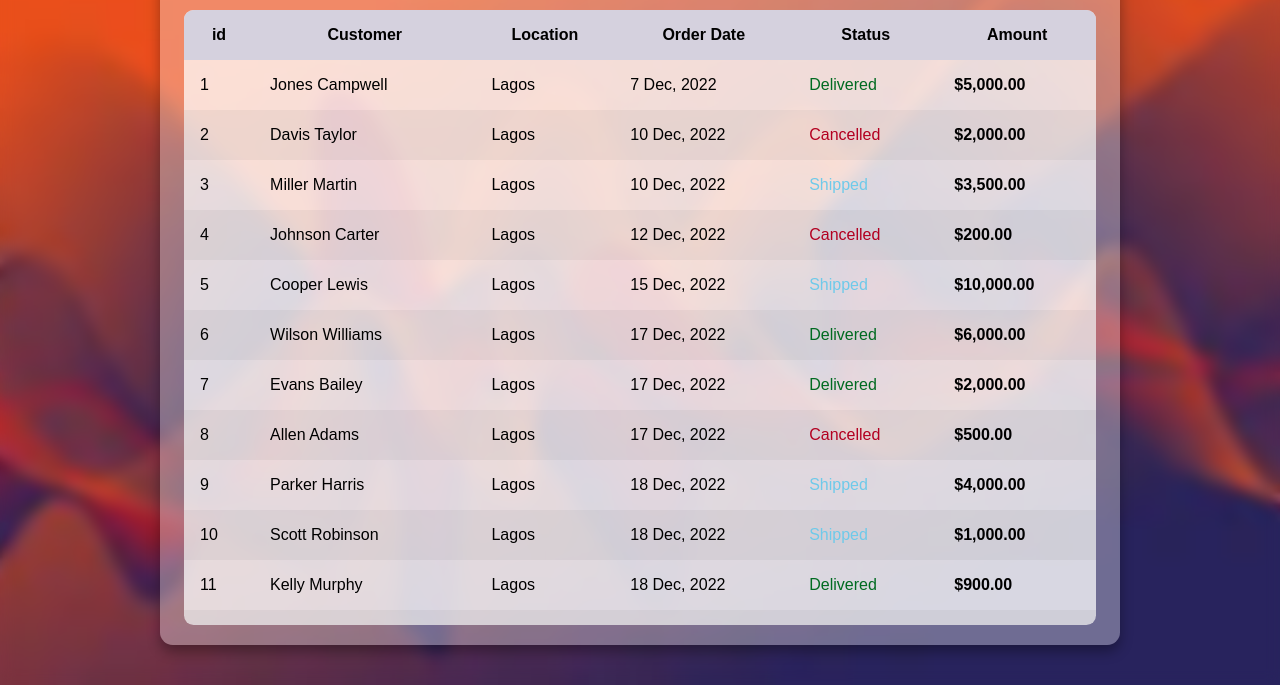
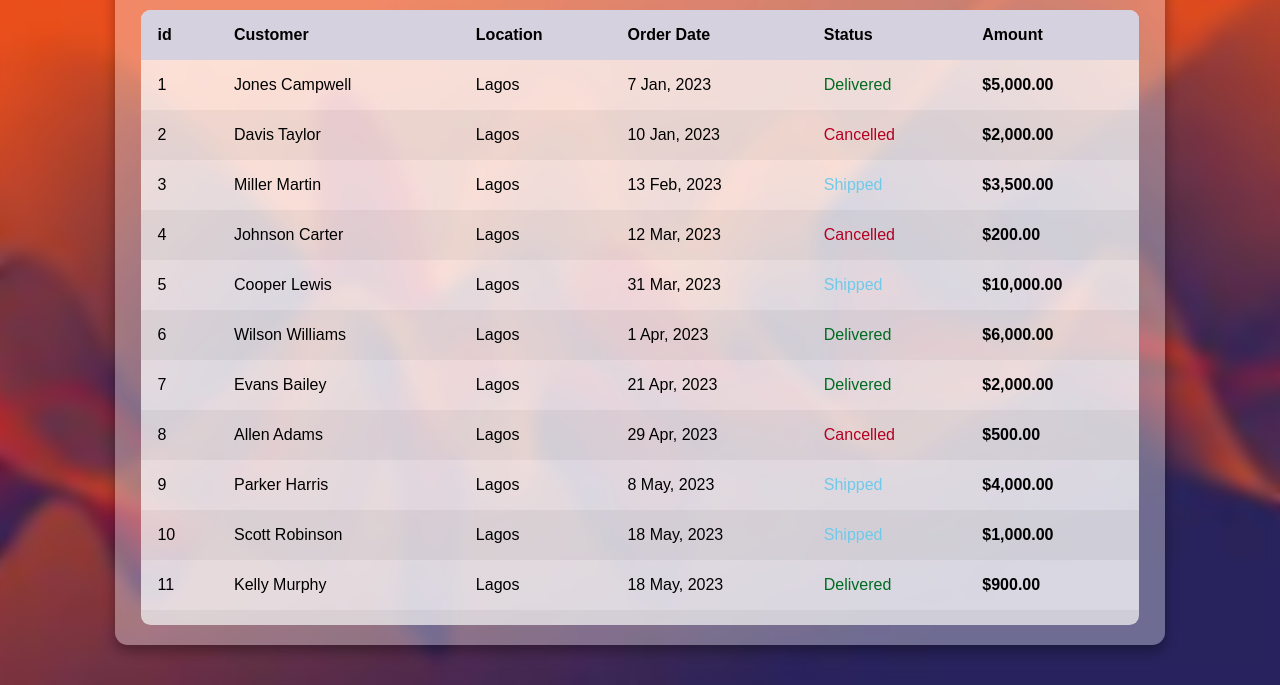
Before and after one commit to nazzy-tech/Responsive-HTML-with-pure-CSS, a plain HTML site: page index.html in a window 1280 px wide. Shown: the part 115-800 px from the top of the page. Drawn offline with Linux system fonts and the light colour scheme.

Commit message:
Add files via upload

```diff
--- a/index.html
+++ b/index.html
@@ -29,7 +29,7 @@
                         <td>1</td>
                         <td>Jones Campwell</td>
                         <td>Lagos</td>
-                        <td>7 Dec, 2022 </td>
+                        <td>7 Jan, 2023 </td>
                         <td class="status delivered">Delivered</td>
                         <td><strong>$5,000.00</strong></td>
                     </tr>
@@ -37,7 +37,7 @@
                         <td>2</td>
                         <td>Davis Taylor</td>
                         <td>Lagos</td>
-                        <td>10 Dec, 2022 </td>
+                        <td>10 Jan, 2023 </td>
                         <td class="status cancelled">Cancelled</td>
                         <td><strong>$2,000.00</strong></td>
                     </tr>
@@ -45,7 +45,7 @@
                         <td>3</td>
                         <td>Miller Martin</td>
                         <td>Lagos</td>
-                        <td>10 Dec, 2022 </td>
+                        <td>13 Feb, 2023 </td>
                         <td class="status shipped">Shipped</td>
                         <td><strong>$3,500.00</strong></td>
                     </tr>
@@ -53,7 +53,7 @@
                         <td>4</td>
                         <td>Johnson Carter</td>
                         <td>Lagos</td>
-                        <td>12 Dec, 2022 </td>
+                        <td>12 Mar, 2023 </td>
                         <td class="status cancelled">Cancelled</td>
                         <td><strong>$200.00</strong></td>
                     </tr>
@@ -61,7 +61,7 @@
                         <td>5</td>
                         <td>Cooper Lewis</td>
                         <td>Lagos</td>
-                        <td>15 Dec, 2022 </td>
+                        <td>31 Mar, 2023 </td>
                         <td class="status shipped">Shipped</td>
                         <td><strong>$10,000.00</strong></td>
                     </tr>
@@ -69,7 +69,7 @@
                         <td>6</td>
                         <td>Wilson Williams</td>
                         <td>Lagos</td>
-                        <td>17 Dec, 2022 </td>
+                        <td>1 Apr, 2023 </td>
                         <td class="status delivered">Delivered</td>
                         <td><strong>$6,000.00</strong></td>
                     </tr>
@@ -77,7 +77,7 @@
                         <td>7</td>
                         <td>Evans Bailey</td>
                         <td>Lagos</td>
-                        <td>17 Dec, 2022 </td>
+                        <td>21 Apr, 2023 </td>
                         <td class="status delivered">Delivered</td>
                         <td><strong>$2,000.00</strong></td>
                     </tr>
@@ -85,7 +85,7 @@
                         <td>8</td>
                         <td>Allen Adams</td>
                         <td>Lagos</td>
-                        <td>17 Dec, 2022 </td>
+                        <td>29 Apr, 2023 </td>
                         <td class="status cancelled">Cancelled</td>
                         <td><strong>$500.00</strong></td>
                     </tr>
@@ -93,7 +93,7 @@
                         <td>9</td>
                         <td>Parker Harris</td>
                         <td>Lagos</td>
-                        <td>18 Dec, 2022 </td>
+                        <td>8 May, 2023 </td>
                         <td class="status shipped">Shipped</td>
                         <td><strong>$4,000.00</strong></td>
                     </tr>
@@ -101,7 +101,7 @@
                         <td>10</td>
                         <td>Scott Robinson</td>
                         <td>Lagos</td>
-                        <td>18 Dec, 2022 </td>
+                        <td>18 May, 2023 </td>
                         <td class="status shipped">Shipped</td>
                         <td><strong>$1,000.00</strong></td>
                     </tr>
@@ -110,7 +110,7 @@
                         <td>11</td>
                         <td>Kelly Murphy</td>
                         <td>Lagos</td>
-                        <td>18 Dec, 2022 </td>
+                        <td>18 May, 2023 </td>
                         <td class="status delivered">Delivered</td>
                         <td><strong>$900.00</strong></td>
                     </tr>
@@ -118,7 +118,7 @@
                         <td>12</td>
                         <td>Clark Mitchel</td>
                         <td>Lagos</td>
-                        <td>18 Dec, 2022 </td>
+                        <td>20 May, 2023 </td>
                         <td class="status pending">Pending</td>
                         <td><strong>$20,000.00</strong></td>
                     </tr>
@@ -126,7 +126,7 @@
                         <td>13</td>
                         <td>Beverly Cooks</td>
                         <td>Lagos</td>
-                        <td>19 Dec, 2022 </td>
+                        <td>28 May, 2023 </td>
                         <td class="status shipped">Shipped</td>
                         <td><strong>$10,000.00</strong></td>
                     </tr>
@@ -134,7 +134,7 @@
                         <td>14</td>
                         <td>Tracey Molly</td>
                         <td>Lagos</td>
-                        <td>19 Dec, 2022 </td>
+                        <td>2 Jun, 2023 </td>
                         <td class="status cancelled">Cancelled</td>
                         <td><strong>$15,000.00</strong></td>
                     </tr>
@@ -142,7 +142,7 @@
                         <td>15</td>
                         <td>Samuel Benjamin</td>
                         <td>Greece</td>
-                        <td>20 Dec, 2022 </td>
+                        <td>10 Jun, 2023 </td>
                         <td class="status delivered">Delivered</td>
                         <td><strong>$5,000.00</strong></td>
                     </tr>
@@ -150,7 +150,7 @@
                         <td>16</td>
                         <td>Fred Albert</td>
                         <td>Germany</td>
-                        <td>20 Dec, 2022 </td>
+                        <td>15 Jun, 2023 </td>
                         <td class="status shipped">Shipped</td>
                         <td><strong>$200.00</strong></td>
                     </tr>
@@ -158,7 +158,7 @@
                         <td>17</td>
                         <td>Terry George</td>
                         <td>Africa</td>
-                        <td>20 Dec, 2022 </td>
+                        <td>20 Jun, 2023 </td>
                         <td class="status delivered">Delivered</td>
                         <td><strong>$700.00</strong></td>
                     </tr>
@@ -166,7 +166,7 @@
                         <td>18</td>
                         <td>Vera Philip</td>
                         <td>Canada</td>
-                        <td>21 Dec, 2022 </td>
+                        <td>21 Jul, 2023 </td>
                         <td class="status delivered">Delivered</td>
                         <td><strong>$3,000.00</strong></td>
                     </tr>
@@ -174,7 +174,7 @@
                         <td>19</td>
                         <td>Shawn Walter</td>
                         <td>Italy</td>
-                        <td>21 Dec, 2022 </td>
+                        <td>2 Aug, 2023 </td>
                         <td class="status cancelled">Cancelled</td>
                         <td><strong>$5,000.00</strong></td>
                     </tr>
@@ -182,7 +182,7 @@
                         <td>20</td>
                         <td>Ashley Mark </td>
                         <td>USA</td>
-                        <td>22 Dec, 2022 </td>
+                        <td>15 Aug, 2023 </td>
                         <td class="status pending">Pending</td>
                         <td><strong>$2,500.00</strong></td>
                     </tr>
--- a/style.css
+++ b/style.css
@@ -18,7 +18,7 @@ body{
 }
 
 main.table{
-    width: 120vh;
+    width: 82vw;
     height: 90vh;
     background-color: #fff5;
     backdrop-filter: blur(7px);
@@ -67,14 +67,13 @@ table{
 
 table, th, td{
     padding: 1rem;
-
     border-collapse: collapse;
+    text-align: left;
 }
 
 thead th{
     position: sticky;
     top: 0;
-    left: 0;
     background-color: #d5d1defe;
 }
 
```
